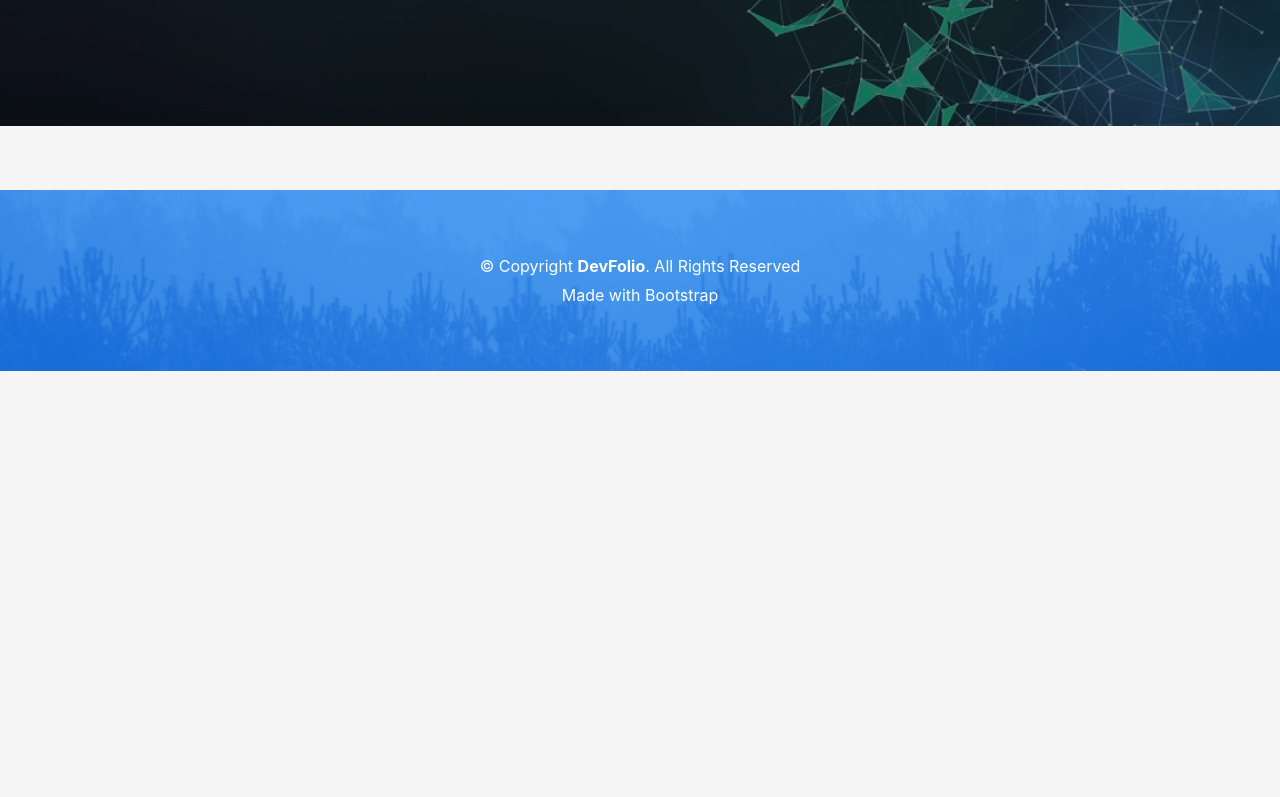
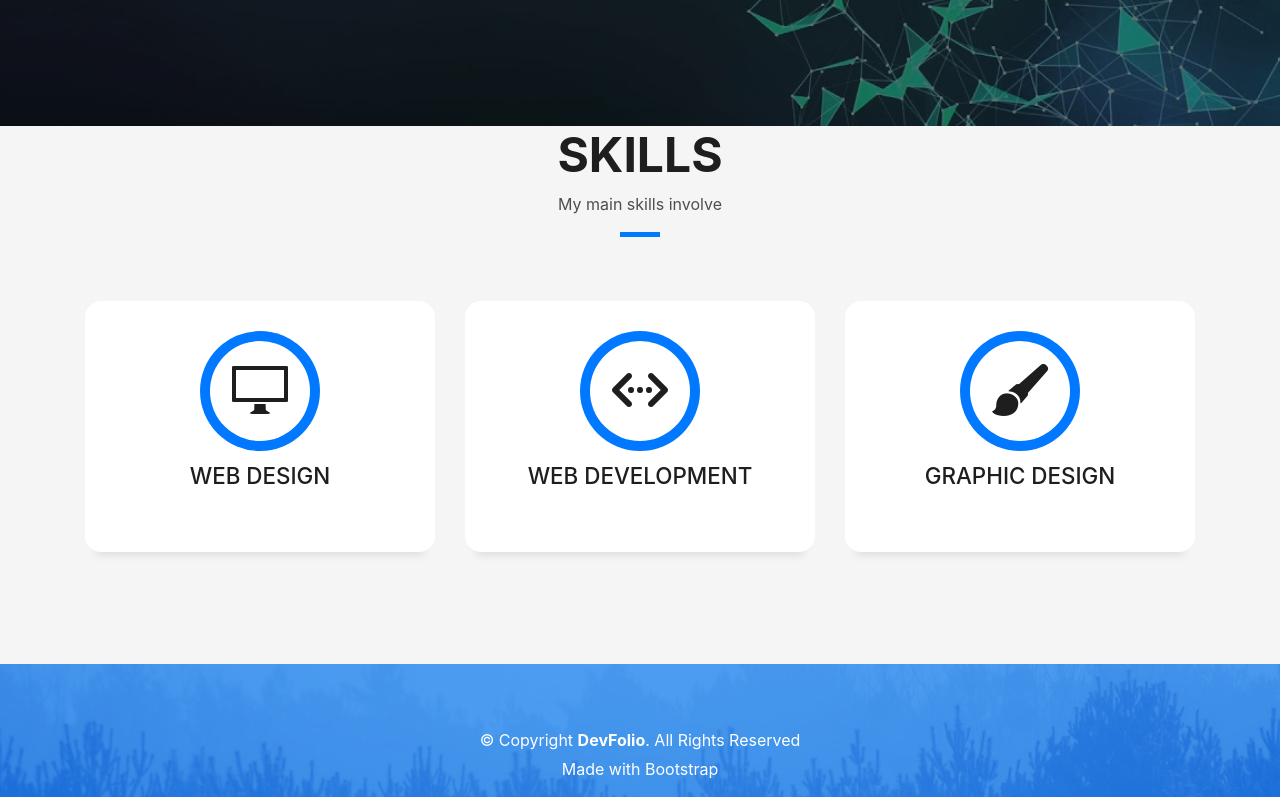
Before and after one commit to mwagg22/mwagg22.github.io, a plain HTML site: page FinalSite/index.html in a window 1280 px wide. Shown: the part 674-1471 px from the top of the page. Before the commit the page ends 1045 px from the top, so only its background shows below. Drawn offline with nearby package versions, Linux system fonts and the light colour scheme; some packages are replaced by stand-ins of ours; a script that the page names is missing; files whose address does not match are found by name.

Commit message:
Task: Added skills section. Complete Z format

```diff
--- a/FinalSite/index.html
+++ b/FinalSite/index.html
@@ -68,6 +68,66 @@
   </div>
   <!--/ Intro Skew End /-->
 
+ <!--/ Section Services Star /-->
+  <section id="Skills" class="services-mf route">
+    <div class="container">
+      <div class="row">
+        <div class="col-sm-12">
+          <div class="title-box text-center">
+            <h3 class="title-a">
+              Skills
+            </h3>
+            <p class="subtitle-a">
+              My main skills involve
+            </p>
+            <div class="line-mf"></div>
+          </div>
+        </div>
+      </div>
+      <div class="row">
+        <div class="col-md-4">
+          <div class="service-box">
+            <div class="service-ico">
+              <span class="ico-circle"><i class="ion-monitor"></i></span>
+            </div>
+            <div class="service-content">
+              <h2 class="s-title">Web Design</h2>
+              <p class="s-description text-center">
+
+              </p>
+            </div>
+          </div>
+        </div>
+        <div class="col-md-4">
+          <div class="service-box">
+            <div class="service-ico">
+              <span class="ico-circle"><i class="ion-code-working"></i></span>
+            </div>
+            <div class="service-content">
+              <h2 class="s-title">Web Development</h2>
+              <p class="s-description text-center">
+
+              </p>
+            </div>
+          </div>
+        </div>
+		<div class="col-md-4">
+          <div class="service-box">
+            <div class="service-ico">
+              <span class="ico-circle"><i class="ion-paintbrush"></i></span>
+            </div>
+            <div class="service-content">
+              <h2 class="s-title">Graphic Design</h2>
+              <p class="s-description text-center">
+
+              </p>
+            </div>
+          </div>
+        </div>
+</div>
+    </div>
+  </section>
+  <!--/ Section Services End /-->
 
   <!--/ Section Contact-Footer Star /-->
   <section class="paralax-mf footer-paralax bg-image sect-mt4 route" style="background-image: url(img/overlay-bg.jpg)">
```
